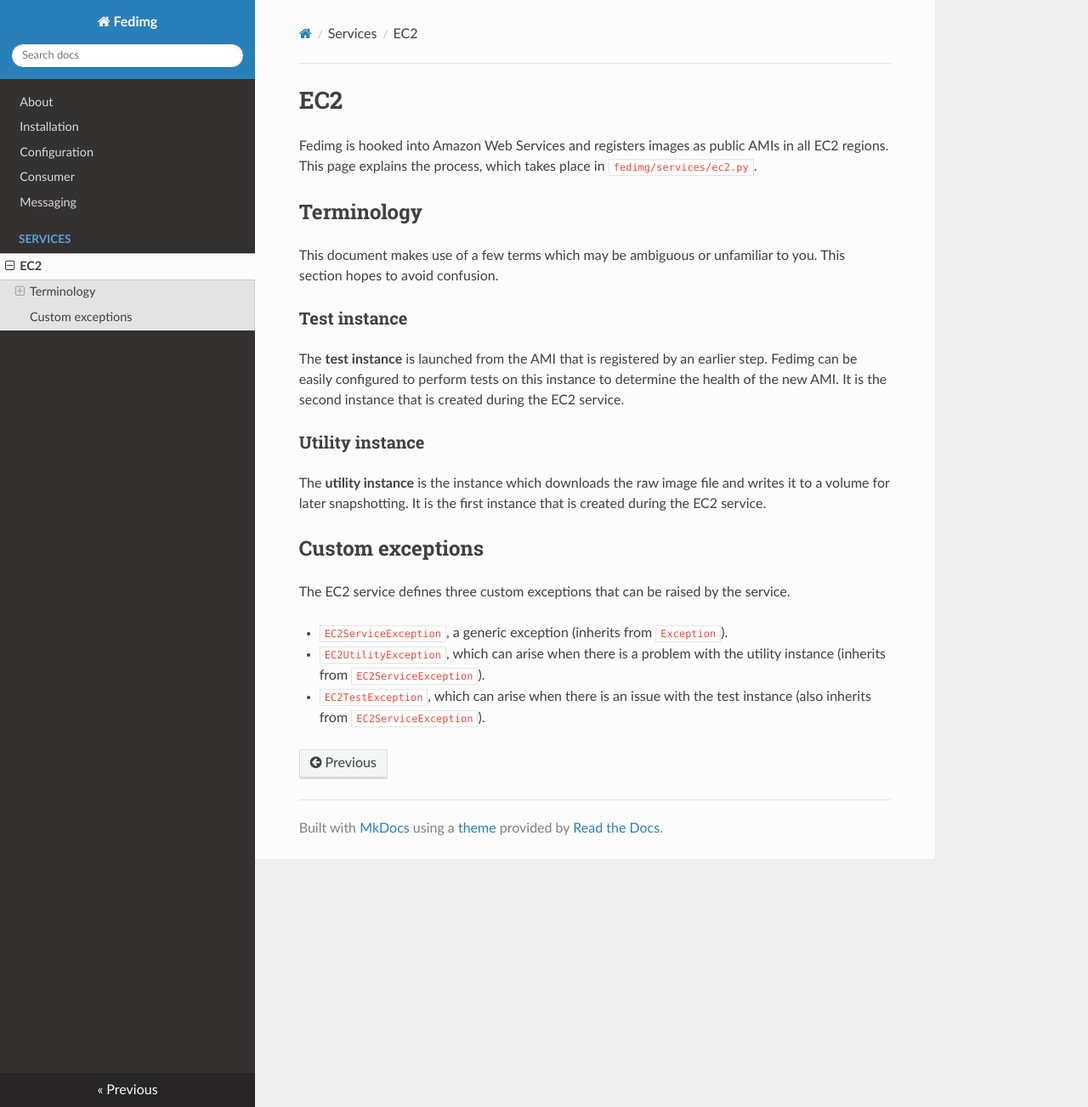
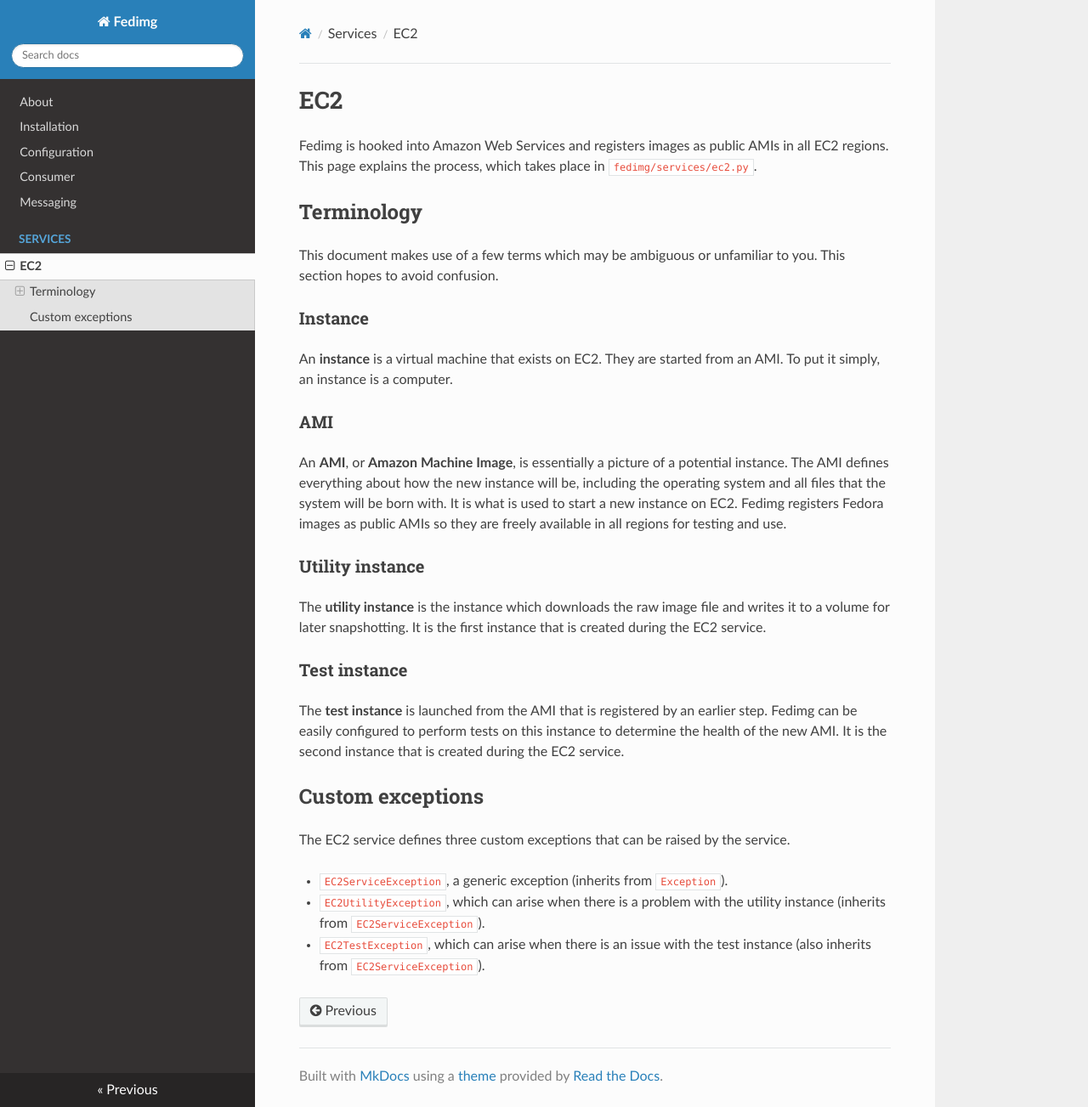
Before and after one commit to fedora-infra/fedimg, an MkDocs documentation site: the page built from docs/services/ec2.md, in a window 1280 px wide and 1303 px high. Shown: the whole window at 85% size. Built offline with MkDocs 1.6.1, drawn with Linux system fonts in a browser that asks for light colours; nearby versions of some CDN libraries; old or Windows-style settings are respelled for this version of MkDocs.

Commit message:
docs: add new terms and put terms back in reasonable order, not alpha (was a silly idea)

```diff
--- a/docs/services/ec2.md
+++ b/docs/services/ec2.md
@@ -9,18 +9,32 @@
 This document makes use of a few terms which may be ambiguous or unfamiliar to
 you. This section hopes to avoid confusion.
 
+### Instance
+
+An **instance** is a virtual machine that exists on EC2. They are started from
+an AMI. To put it simply, an instance is a computer.
+
+### AMI
+
+An **AMI**, or **Amazon Machine Image**, is essentially a picture of a
+potential instance.  The AMI defines everything about how the new instance will
+be, including the operating system and all files that the system will be born
+with. It is what is used to start a new instance on EC2. Fedimg registers
+Fedora images as public AMIs so they are freely available in all regions for
+testing and use.
+
+### Utility instance
+
+The **utility instance** is the instance which downloads the raw image file and
+writes it to a volume for later snapshotting. It is the first instance that is
+created during the EC2 service.
+
 ### Test instance
 
 The **test instance** is launched from the AMI that is registered by an earlier
 step. Fedimg can be easily configured to perform tests on this instance to
 determine the health of the new AMI. It is the second instance that is created
 during the EC2 service.
-
-### Utility instance
-
-The **utility instance** is the instance which downloads the raw image file and
-writes it to a volume for later snapshotting. It is the first instance that is
-created during the EC2 service.
 
 ## Custom exceptions
 
```
